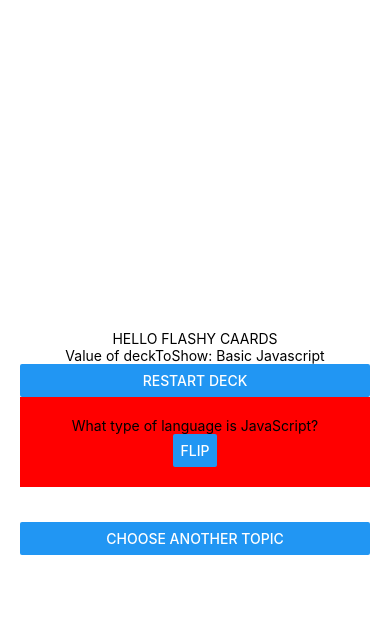
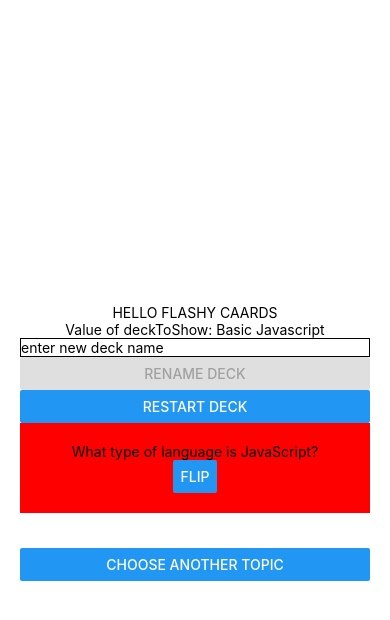
Before and after one commit to jurjukn/Flashy, a React Native app in the folder FlashyApp/: screen / in a window 390 px wide. Both pictures are taken after a click on the button "BASIC JAVASCRIPT". Shown: the top 620 px of the page. Built offline with nearby package versions, Linux system fonts and the light colour scheme.

Commit message:
Implemented deck name changing

```diff
--- a/FlashyApp/App.js
+++ b/FlashyApp/App.js
@@ -6,6 +6,7 @@ import Constants from 'expo-constants';
 import decks from './flashcards'
 import DecksList from './DecksList'
 import CardsView from './CardsView'
+import EditDeck from './EditDeck'
 
 export default class FlashyCards extends React.Component {
 
@@ -36,6 +37,12 @@ export default class FlashyCards extends React.Component {
     })
   }
 
+  renameDeck = (newName) => {
+    const currDeck = this.state.currentGameCardsList
+    currDeck.name = newName
+    this.setState({currentGameCardsList: currDeck})
+  }
+
 	render() {
 		return (
       <View style={styles.container}>
@@ -43,9 +50,12 @@ export default class FlashyCards extends React.Component {
         <Text> Value of deckToShow: {this.state.currentGameCardsList.name} </Text>
 
         {this.state.gameStarted === false? (
-          <DecksList decks={this.state.decks} action={this.openDeck}/>
+          <DecksList decks={this.state.decks} action={this.openDeck} />
         ) : (
-          <CardsView currentDeck={this.state.currentGameCardsList} changeDeckAction={this.startMainMenu} />
+          <View>
+            <EditDeck  renameDeckAction={this.renameDeck} oldDeckName={this.state.currentGameCardsList.name} />
+            <CardsView currentDeck={this.state.currentGameCardsList} changeDeckAction={this.startMainMenu} />
+          </View>
         )}
 
       </View>
--- a/FlashyApp/CardsView.js
+++ b/FlashyApp/CardsView.js
@@ -13,7 +13,6 @@ class CardsView extends Component {
             incorrectCardsDeck: [],
             firstDeckCard: this.props.currentDeck.cards[0]
         };
-        console.log(this.state.deck.cards)
     }
 
     reshuffleDeck = () => {
--- a/FlashyApp/DecksList.js
+++ b/FlashyApp/DecksList.js
@@ -16,18 +16,24 @@ const styles = StyleSheet.create({
 const Row = rowProps =>(
     <View>
         <Text> {rowProps.name} </Text>
-        {/* {console.log(propsai.selectedDeck)} */}
         <Button title={rowProps.name} onPress={() => rowProps.action(rowProps.selectedDeck)} />
     </View>
 )
 
-// The component displaying the list visually
 const DecksList = props => {
 
     return (
 
         <ScrollView>
-          {props.decks.map(deck => <Row key={deck.name} selectedDeck={deck} name={deck.name} action={props.action} />)}
+            {props.decks.map(deck =>
+                <Row
+                    key={deck.name}
+                    selectedDeck={deck}
+                    name={deck.name}
+                    action={props.action}
+                    renameDeckActionn={props.renameDeckAction}
+                />
+            )}
         </ScrollView>
 
     )
--- /dev/null
+++ b/FlashyApp/EditDeck.js
@@ -0,0 +1,56 @@
+import React, {Component} from 'react';
+import { StyleSheet, Text, View, TextInput, Button } from 'react-native';
+
+
+class EditDeck extends Component {
+
+    constructor(props) {
+        super(props);
+        this.state = {
+            renameDeckAction: this.props.renameDeckAction,
+            oldDeckName: this.props.oldDeckName,
+            newDeckName: '',
+            isValid: false
+        };
+    }
+
+    checkDeckName = (deckName) => {
+        this.setState({newDeckName: deckName}, this.validateDeckName)
+    }
+
+    validateDeckName = () => {
+        const formValid = (+this.state.newDeckName !== ''
+            && this.state.newDeckName.length > 0)
+        this.setState({isValid: formValid})
+    }
+
+    submitNewName = () => {
+        this.state.renameDeckAction(this.state.newDeckName)
+    }
+
+    render(){
+        return (
+            <View>
+                <TextInput
+                    style={styles.input}
+                    placeholder="enter new deck name"
+                    onChangeText={this.checkDeckName}
+                />
+                <Button
+                    title="Rename deck"
+                    onPress={this.submitNewName}
+                    disabled={!this.state.isValid}
+                />
+            </View>
+        )
+    }
+}
+
+const styles = StyleSheet.create({
+    input: {
+        borderColor: 'black',
+        borderWidth: 1,
+    }
+})
+
+export default EditDeck
```
